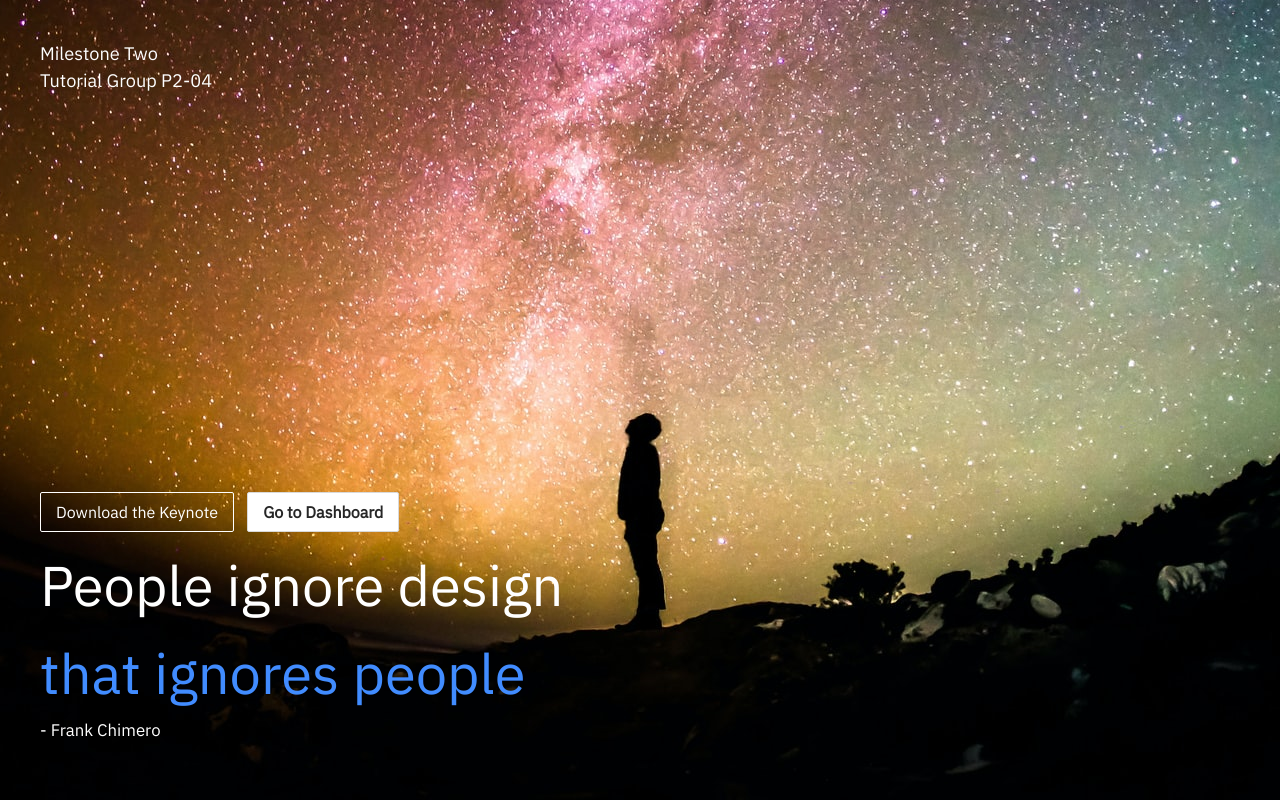
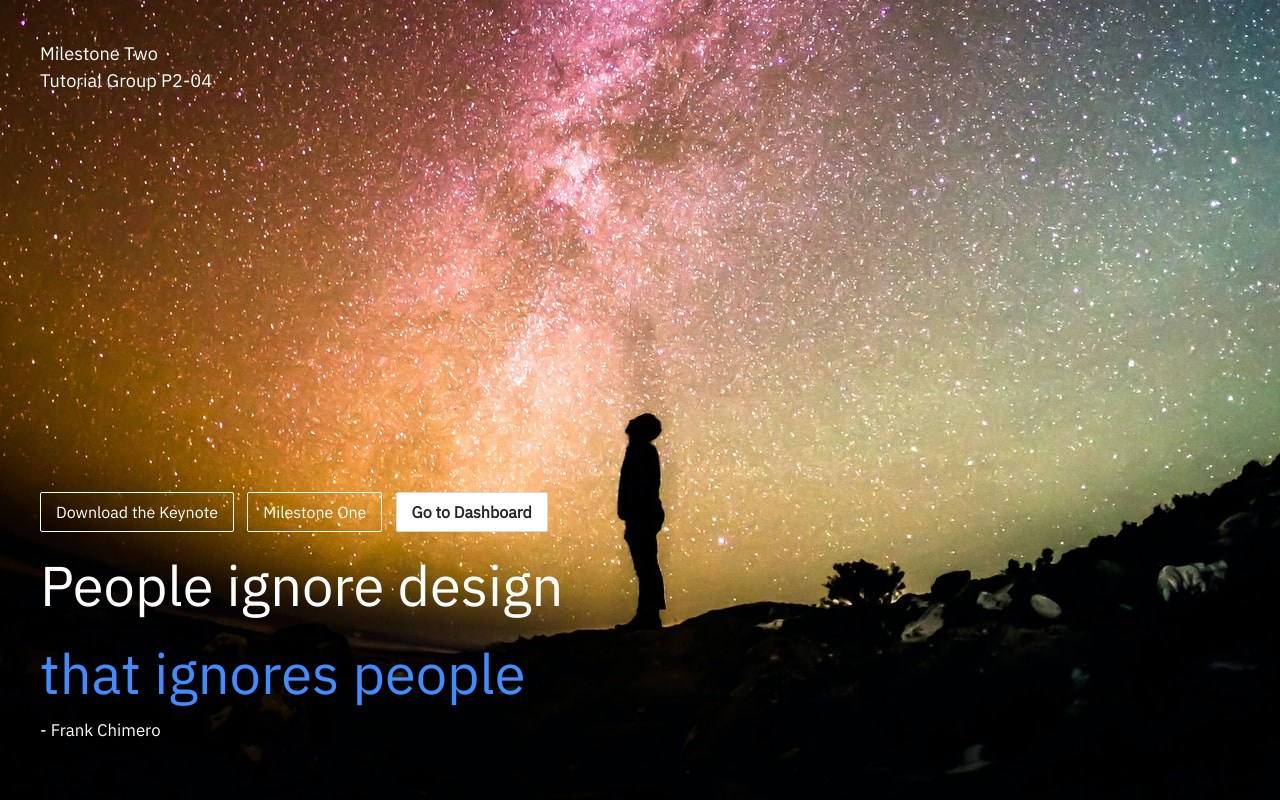
Before and after one commit to 1702538/CSC3007-project, a React (Create React App) app: page /#/ in a window 1280 px wide. Shown: the top 800 px of the page. Built offline with nearby package versions, Linux system fonts and the light colour scheme.

Commit message:
Update MilestoneTwoComponent.js

```diff
--- a/src/Components/MilestoneTwoComponent.js
+++ b/src/Components/MilestoneTwoComponent.js
@@ -78,6 +78,10 @@ function MilestoneTwo() {
             href="https://github.com/1702538/CSC3007-project/blob/main/P2-04%20Milestone%20Two.pdf"
           >
             Download the Keynote
+          </Button>
+          &nbsp;
+          <Button ghost size={"large"} href="/CSC3007-project/#/milestone-one">
+            Milestone One
           </Button>
           &nbsp;
           <Button
```
